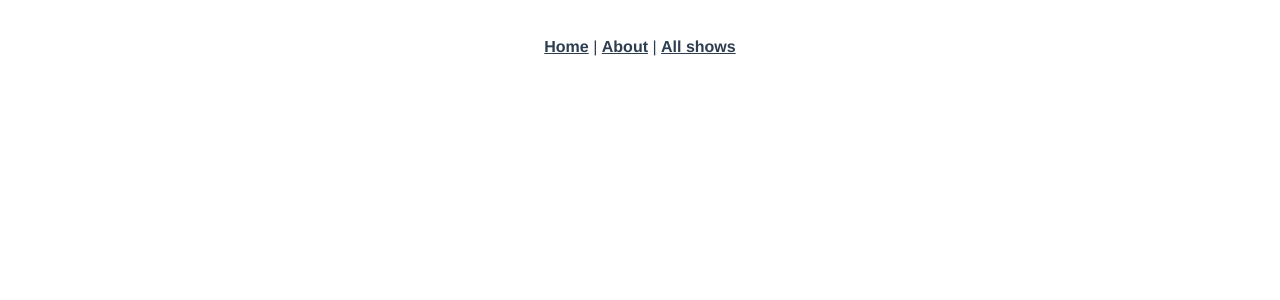
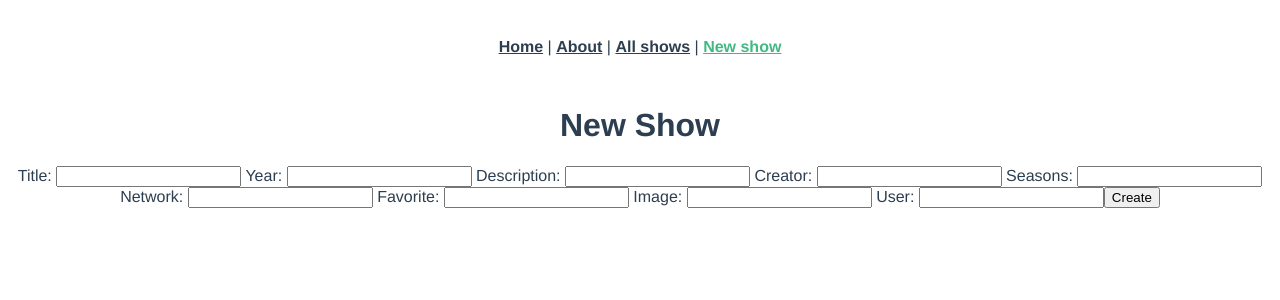
Before and after one commit to howema/smellovision-frontend, a Vue app: page /shows/new in a window 1280 px wide. Shown: the top 300 px of the page. Built offline with nearby package versions, Linux system fonts and the light colour scheme.

Commit message:
removes render of image url

```diff
--- a/src/App.vue
+++ b/src/App.vue
@@ -6,6 +6,8 @@
       <router-link to="/about">About</router-link>
       |
       <router-link to="/shows">All shows</router-link>
+      |
+      <router-link to="/shows/new">New show</router-link>
     </div>
     <router-view />
   </div>
--- a/src/router/index.js
+++ b/src/router/index.js
@@ -2,6 +2,7 @@ import Vue from "vue";
 import VueRouter from "vue-router";
 import Home from "../views/Home.vue";
 import ShowsIndex from "../views/ShowsIndex.vue";
+import ShowsNew from "../views/ShowsNew.vue";
 
 Vue.use(VueRouter);
 
@@ -20,6 +21,7 @@ const routes = [
     component: () => import(/* webpackChunkName: "about" */ "../views/About.vue"),
   },
   { path: "/shows", name: "shows-index", component: ShowsIndex },
+  { path: "/shows/new", name: "shows-new", component: ShowsNew },
 ];
 
 const router = new VueRouter({
--- a/src/views/ShowsIndex.vue
+++ b/src/views/ShowsIndex.vue
@@ -11,7 +11,6 @@
       <p>Seasons: {{ show.seasons }}</p>
       <p>Network: {{ show.network }}</p>
       <p>Favorite: {{ show.favorite }}</p>
-      <p>Image: {{ show.image }}</p>
     </div>
   </div>
 </template>
--- a/src/views/ShowsNew.vue
+++ b/src/views/ShowsNew.vue
@@ -22,7 +22,7 @@
       Image:
       <input type="text" v-model="newShowParams.image" />
       User:
-      <input type="text" v-model="newShowParams.user.user_id" />
+      <input type="text" v-model="newShowParams.user_id" />
       <input type="submit" value="Create" />
     </form>
   </div>
```
